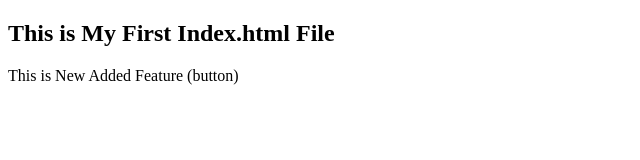
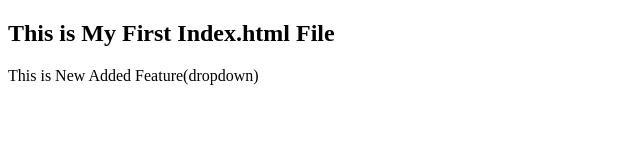
Before and after one commit to vikramkanzariya/LocalRepo, a plain HTML site: page index.html in a window 1280 px wide. Shown: the full height of the page, 0-640 px from the left. Drawn offline with Linux system fonts and the light colour scheme.

Commit message:
add dropdown

```diff
--- a/index.html
+++ b/index.html
@@ -7,6 +7,6 @@
 </head>
 <body>
   <h2>This is My First Index.html File</h2>
-  <p>This is New Added Feature (button)</p>
+  <p>This is New Added Feature(dropdown)</p>
 </body>
 </html>
```
